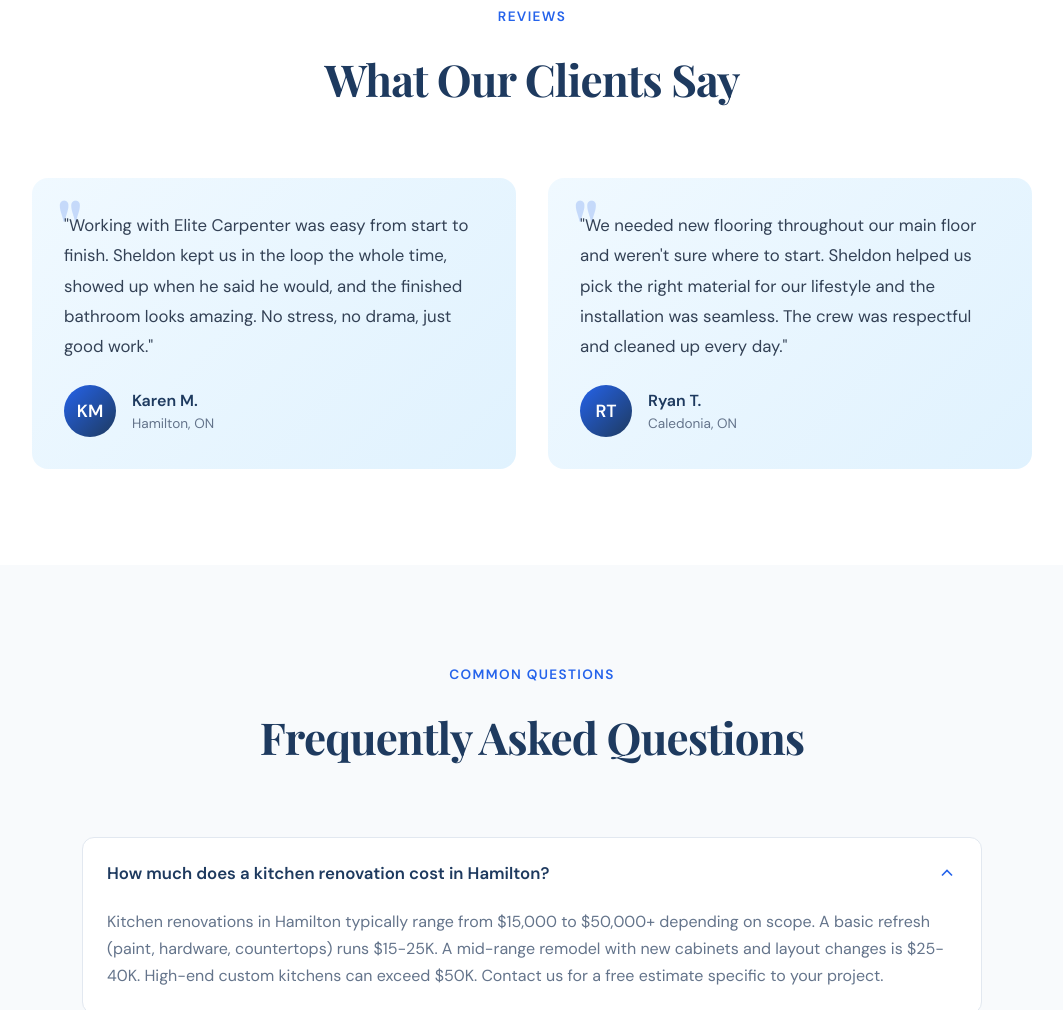
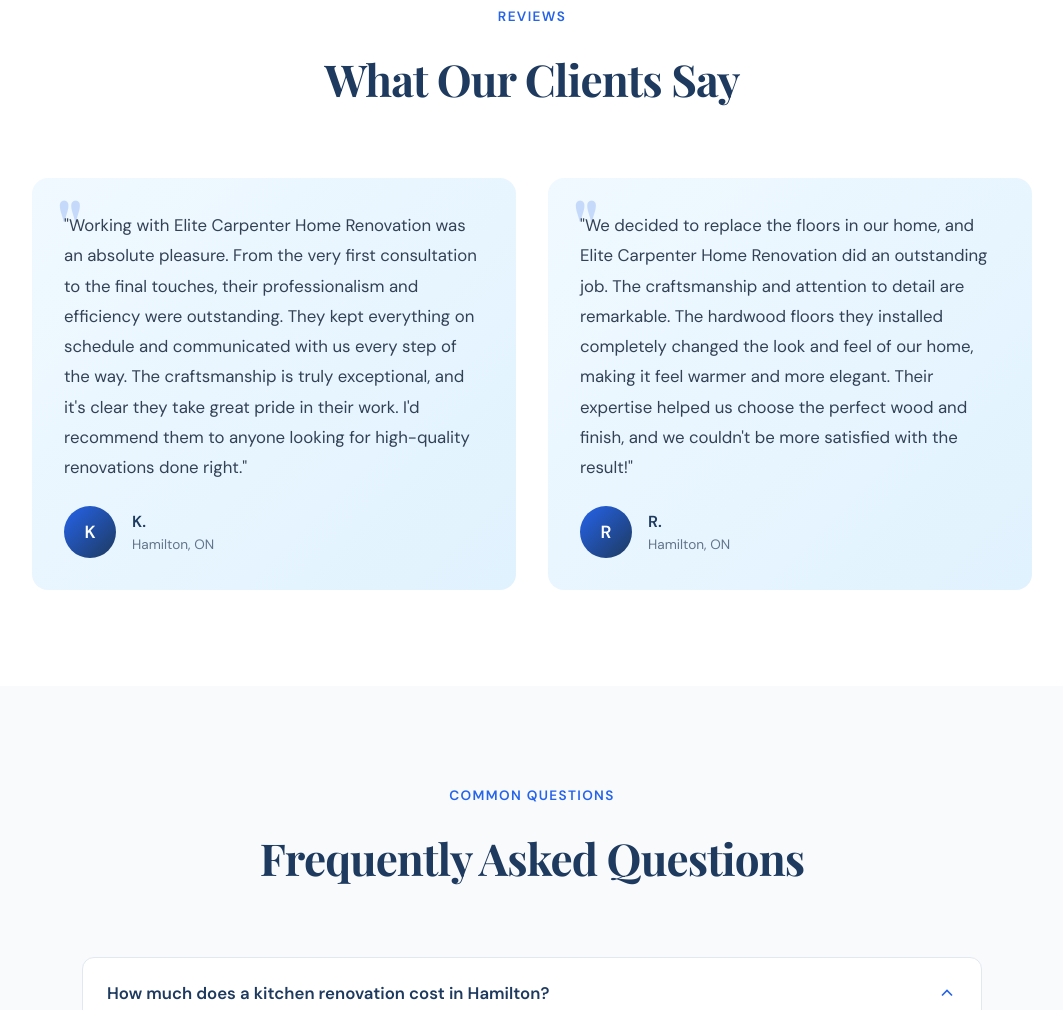
Before and after one commit to freedombydesign/elite-carpenter-website, a plain HTML site: page index.html in a window 1280 px wide. Shown: the part 4168-5178 px from the top of the page, without its empty margins (108-1171 px from the left). Drawn offline with nearby package versions, Linux system fonts and the light colour scheme.

Commit message:
Update testimonials from original site

```diff
--- a/index.html
+++ b/index.html
@@ -1829,22 +1829,22 @@
             </div>
             <div class="testimonials-grid">
                 <div class="testimonial-card">
-                    <p class="testimonial-text">"Working with Elite Carpenter was easy from start to finish. Sheldon kept us in the loop the whole time, showed up when he said he would, and the finished bathroom looks amazing. No stress, no drama, just good work."</p>
+                    <p class="testimonial-text">"Working with Elite Carpenter Home Renovation was an absolute pleasure. From the very first consultation to the final touches, their professionalism and efficiency were outstanding. They kept everything on schedule and communicated with us every step of the way. The craftsmanship is truly exceptional, and it's clear they take great pride in their work. I'd recommend them to anyone looking for high-quality renovations done right."</p>
                     <div class="testimonial-author">
-                        <div class="author-avatar">KM</div>
+                        <div class="author-avatar">K</div>
                         <div class="author-info">
-                            <h4>Karen M.</h4>
+                            <h4>K.</h4>
                             <p>Hamilton, ON</p>
                         </div>
                     </div>
                 </div>
                 <div class="testimonial-card">
-                    <p class="testimonial-text">"We needed new flooring throughout our main floor and weren't sure where to start. Sheldon helped us pick the right material for our lifestyle and the installation was seamless. The crew was respectful and cleaned up every day."</p>
+                    <p class="testimonial-text">"We decided to replace the floors in our home, and Elite Carpenter Home Renovation did an outstanding job. The craftsmanship and attention to detail are remarkable. The hardwood floors they installed completely changed the look and feel of our home, making it feel warmer and more elegant. Their expertise helped us choose the perfect wood and finish, and we couldn't be more satisfied with the result!"</p>
                     <div class="testimonial-author">
-                        <div class="author-avatar">RT</div>
+                        <div class="author-avatar">R</div>
                         <div class="author-info">
-                            <h4>Ryan T.</h4>
-                            <p>Caledonia, ON</p>
+                            <h4>R.</h4>
+                            <p>Hamilton, ON</p>
                         </div>
                     </div>
                 </div>
```
